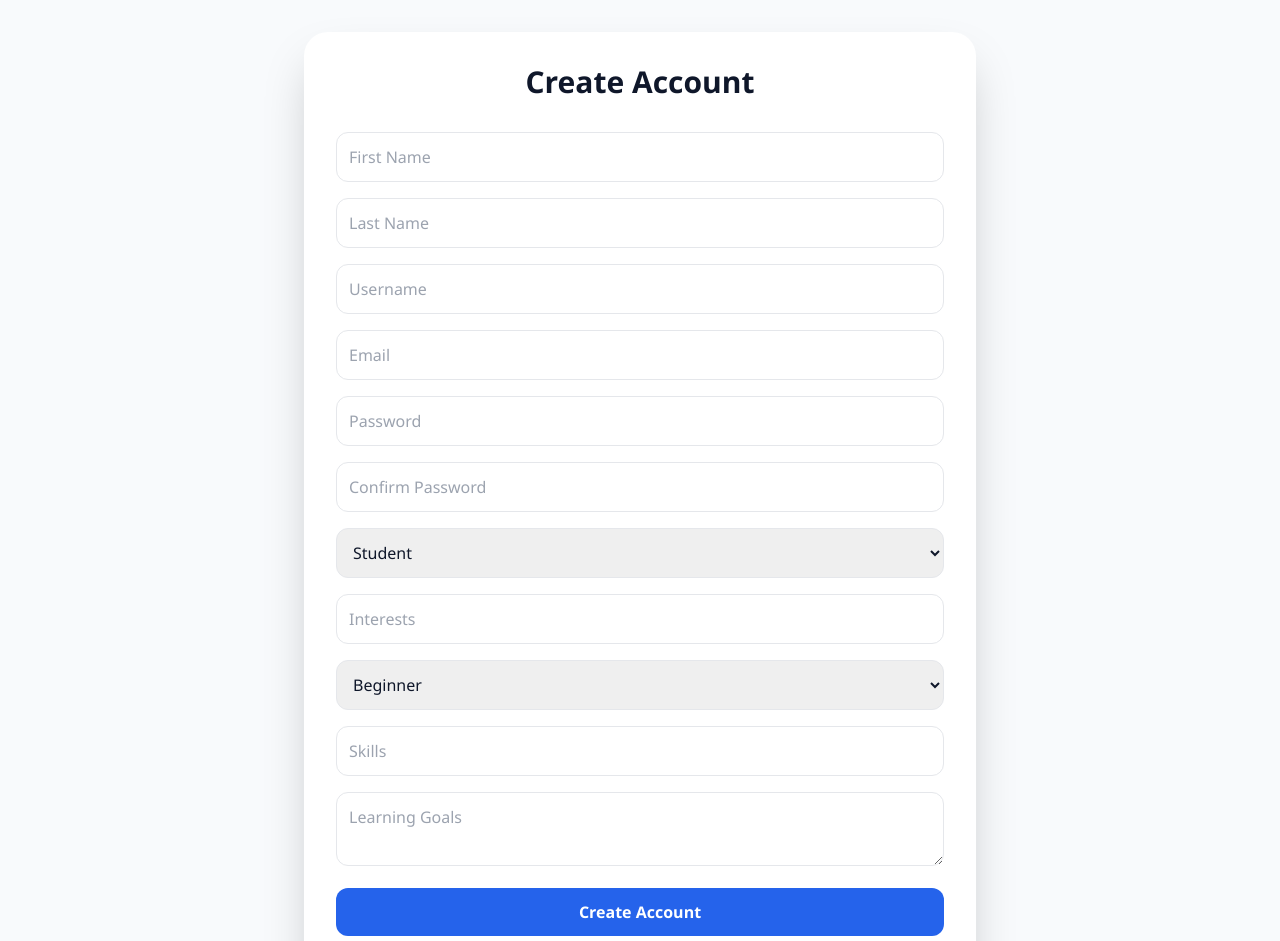
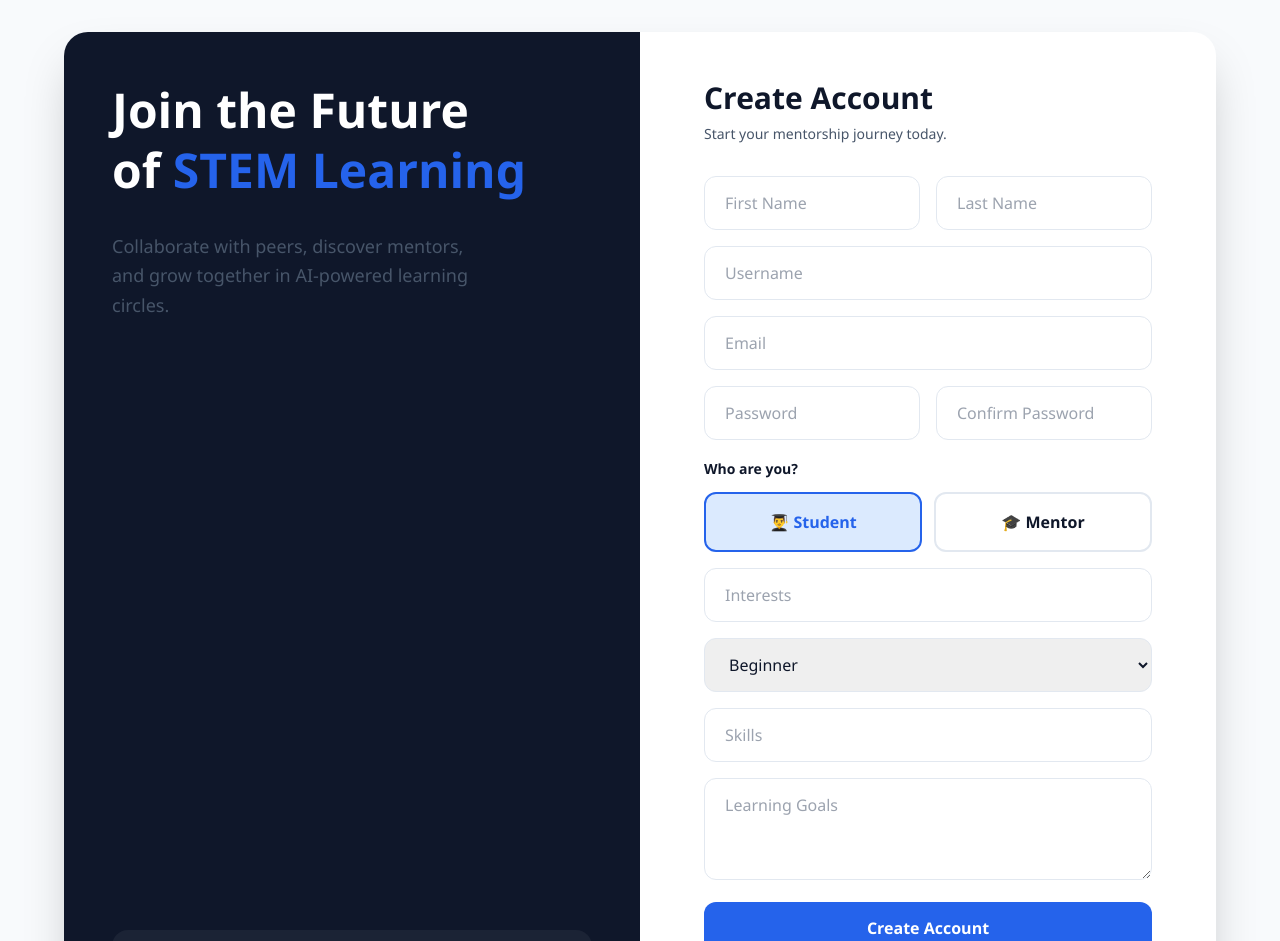
Before and after one commit to nehasree25/Mentor-Circle, a React app in the folder frontend/: page /signup in a window 1280 px wide. Shown: the top 941 px of the page. Built offline with nearby package versions, Linux system fonts and the light colour scheme; no server answers; the HTML template or start-up script is replaced by a standard one.

Commit message:
modified the ui of signup

```diff
--- a/frontend/src/pages/Signup.jsx
+++ b/frontend/src/pages/Signup.jsx
@@ -11,7 +11,6 @@ const Signup = () => {
   const [loading, setLoading] = useState(false);
   const [errors, setErrors] = useState({});
 
-  // Form State
   const [form, setForm] = useState({
     username: "",
     email: "",
@@ -21,19 +20,19 @@ const Signup = () => {
     password2: "",
     role: "student",
 
-    // Student fields
+    // Student
     interests: "",
     experience_level: "beginner",
     skills: "",
     learning_goals: "",
 
-    // Mentor fields
+    // Mentor
     mentorship_expertise: "",
     bio: "",
     years_of_experience: "",
   });
 
-  // Handle Input Changes
+  // Handle Change
   const handleChange = (e) => {
     const { name, value } = e.target;
 
@@ -42,7 +41,6 @@ const Signup = () => {
       [name]: value,
     });
 
-    // Clear field error when typing
     if (errors[name]) {
       setErrors({
         ...errors,
@@ -51,45 +49,38 @@ const Signup = () => {
     }
   };
 
-  // Frontend Validation
+  // Validation
   const validateForm = () => {
     const newErrors = {};
 
-    if (!form.first_name.trim()) {
+    if (!form.first_name.trim())
       newErrors.first_name = "First name is required";
-    }
 
-    if (!form.last_name.trim()) {
+    if (!form.last_name.trim())
       newErrors.last_name = "Last name is required";
-    }
 
-    if (!form.username.trim()) {
+    if (!form.username.trim())
       newErrors.username = "Username is required";
-    }
 
-    if (!form.email.trim()) {
+    if (!form.email.trim())
       newErrors.email = "Email is required";
-    }
 
-    if (!/^[^\s@]+@[^\s@]+\.[^\s@]+$/.test(form.email)) {
+    if (!/^[^\s@]+@[^\s@]+\.[^\s@]+$/.test(form.email))
       newErrors.email = "Invalid email format";
-    }
 
-    if (form.password.length < 8) {
+    if (form.password.length < 8)
       newErrors.password =
         "Password must be at least 8 characters";
-    }
 
-    if (form.password !== form.password2) {
+    if (form.password !== form.password2)
       newErrors.password2 = "Passwords do not match";
-    }
 
     setErrors(newErrors);
 
     return Object.keys(newErrors).length === 0;
   };
 
-  // Submit Handler
+  // Submit
   const handleSubmit = async (e) => {
     e.preventDefault();
 
@@ -110,7 +101,7 @@ const Signup = () => {
         role: form.role,
       };
 
-      // Student Payload
+      // Student
       if (form.role === "student") {
         payload = {
           ...payload,
@@ -121,7 +112,7 @@ const Signup = () => {
         };
       }
 
-      // Mentor Payload
+      // Mentor
       if (form.role === "mentor") {
         payload = {
           ...payload,
@@ -137,12 +128,9 @@ const Signup = () => {
         };
       }
 
-      console.log("Signup Payload:", payload);
-
-      // API Call
       const data = await authService.signup(payload);
 
-      // Store Session
+      // Save session
       await setSession({
         user: data.user,
         access: data.access,
@@ -198,18 +186,61 @@ const Signup = () => {
 
   return (
     <main className="min-h-screen bg-appbg py-8 px-4">
-      <div className="max-w-2xl mx-auto bg-white rounded-3xl shadow-2xl p-8">
+      <div className="max-w-6xl mx-auto">
+        <div className="grid md:grid-cols-2 overflow-hidden rounded-3xl shadow-2xl">
 
-        <h2 className="text-3xl font-bold text-center mb-8">
+          {/* LEFT SIDE */}
+          <section className="hidden md:flex flex-col justify-between bg-navy p-12 text-white">
+
+            <div className="space-y-8">
+              <h1 className="text-5xl font-bold leading-tight">
+                Join the Future
+                <br />
+                of{" "}
+                <span className="text-royal">
+                  STEM Learning
+                </span>
+              </h1>
+
+              <p className="text-textsecondary text-lg leading-relaxed max-w-sm">
+                Collaborate with peers, discover
+                mentors, and grow together in
+                AI-powered learning circles.
+              </p>
+            </div>
+
+            <div className="bg-white/5 rounded-2xl p-5">
+              <p className="text-textsecondary text-sm">
+                Learn Web Development,
+                AI/ML, Cybersecurity, DSA,
+                and more.
+              </p>
+            </div>
+          </section>
+
+          {/* RIGHT SIDE */}
+          <section className="bg-white p-8 md:p-12">
+            <div className="max-w-md mx-auto">
+
+              <div className="mb-8">
+                <h2 className="text-3xl font-bold text-navy">
                   Create Account
                 </h2>
 
+                <p className="text-textsecondary mt-2 text-sm">
+                  Start your mentorship journey today.
+                </p>
+              </div>
+
+              {/* FORM */}
               <form
                 onSubmit={handleSubmit}
                 className="space-y-4"
               >
 
-          {/* First Name */}
+                {/* Name */}
+                <div className="grid grid-cols-2 gap-4">
+
                   <div>
                     <input
                       type="text"
@@ -217,16 +248,21 @@ const Signup = () => {
                       placeholder="First Name"
                       value={form.first_name}
                       onChange={handleChange}
-              className="w-full border rounded-xl p-3"
+                      disabled={loading}
+                      className={`w-full rounded-xl border px-5 py-3.5 outline-none transition-all ${
+                        errors.first_name
+                          ? "border-red-500 bg-red-50"
+                          : "border-borderline focus:border-royal focus:ring-4 focus:ring-softblue"
+                      }`}
                     />
+
                     {errors.first_name && (
-              <p className="text-red-500 text-sm mt-1">
+                      <p className="text-red-500 text-xs mt-1">
                         {errors.first_name}
                       </p>
                     )}
                   </div>
 
-          {/* Last Name */}
                   <div>
                     <input
                       type="text"
@@ -234,13 +270,20 @@ const Signup = () => {
                       placeholder="Last Name"
                       value={form.last_name}
                       onChange={handleChange}
-              className="w-full border rounded-xl p-3"
+                      disabled={loading}
+                      className={`w-full rounded-xl border px-5 py-3.5 outline-none transition-all ${
+                        errors.last_name
+                          ? "border-red-500 bg-red-50"
+                          : "border-borderline focus:border-royal focus:ring-4 focus:ring-softblue"
+                      }`}
                     />
+
                     {errors.last_name && (
-              <p className="text-red-500 text-sm mt-1">
+                      <p className="text-red-500 text-xs mt-1">
                         {errors.last_name}
                       </p>
                     )}
+                  </div>
                 </div>
 
                 {/* Username */}
@@ -251,10 +294,16 @@ const Signup = () => {
                     placeholder="Username"
                     value={form.username}
                     onChange={handleChange}
-              className="w-full border rounded-xl p-3"
+                    disabled={loading}
+                    className={`w-full rounded-xl border px-5 py-3.5 outline-none transition-all ${
+                      errors.username
+                        ? "border-red-500 bg-red-50"
+                        : "border-borderline focus:border-royal focus:ring-4 focus:ring-softblue"
+                    }`}
                   />
+
                   {errors.username && (
-              <p className="text-red-500 text-sm mt-1">
+                    <p className="text-red-500 text-xs mt-1">
                       {errors.username}
                     </p>
                   )}
@@ -268,16 +317,24 @@ const Signup = () => {
                     placeholder="Email"
                     value={form.email}
                     onChange={handleChange}
-              className="w-full border rounded-xl p-3"
+                    disabled={loading}
+                    className={`w-full rounded-xl border px-5 py-3.5 outline-none transition-all ${
+                      errors.email
+                        ? "border-red-500 bg-red-50"
+                        : "border-borderline focus:border-royal focus:ring-4 focus:ring-softblue"
+                    }`}
                   />
+
                   {errors.email && (
-              <p className="text-red-500 text-sm mt-1">
+                    <p className="text-red-500 text-xs mt-1">
                       {errors.email}
                     </p>
                   )}
                 </div>
 
-          {/* Password */}
+                {/* Passwords */}
+                <div className="grid grid-cols-2 gap-4">
+
                   <div>
                     <input
                       type="password"
@@ -285,16 +342,21 @@ const Signup = () => {
                       placeholder="Password"
                       value={form.password}
                       onChange={handleChange}
-              className="w-full border rounded-xl p-3"
+                      disabled={loading}
+                      className={`w-full rounded-xl border px-5 py-3.5 outline-none transition-all ${
+                        errors.password
+                          ? "border-red-500 bg-red-50"
+                          : "border-borderline focus:border-royal focus:ring-4 focus:ring-softblue"
+                      }`}
                     />
+
                     {errors.password && (
-              <p className="text-red-500 text-sm mt-1">
+                      <p className="text-red-500 text-xs mt-1">
                         {errors.password}
                       </p>
                     )}
                   </div>
 
-          {/* Confirm Password */}
                   <div>
                     <input
                       type="password"
@@ -302,33 +364,68 @@ const Signup = () => {
                       placeholder="Confirm Password"
                       value={form.password2}
                       onChange={handleChange}
-              className="w-full border rounded-xl p-3"
+                      disabled={loading}
+                      className={`w-full rounded-xl border px-5 py-3.5 outline-none transition-all ${
+                        errors.password2
+                          ? "border-red-500 bg-red-50"
+                          : "border-borderline focus:border-royal focus:ring-4 focus:ring-softblue"
+                      }`}
                     />
+
                     {errors.password2 && (
-              <p className="text-red-500 text-sm mt-1">
+                      <p className="text-red-500 text-xs mt-1">
                         {errors.password2}
                       </p>
                     )}
                   </div>
+                </div>
 
                 {/* Role */}
-          <div>
-            <select
-              name="role"
-              value={form.role}
-              onChange={handleChange}
-              className="w-full border rounded-xl p-3"
+                <div className="space-y-3">
+
+                  <label className="text-sm font-semibold text-navy">
+                    Who are you?
+                  </label>
+
+                  <div className="grid grid-cols-2 gap-3">
+
+                    <button
+                      type="button"
+                      onClick={() =>
+                        setForm({
+                          ...form,
+                          role: "student",
+                        })
+                      }
+                      className={`rounded-xl border-2 py-4 font-semibold transition-all ${
+                        form.role === "student"
+                          ? "border-royal bg-softblue text-royal"
+                          : "border-borderline"
+                      }`}
                     >
-              <option value="student">
-                Student
-              </option>
-              <option value="mentor">
-                Mentor
-              </option>
-            </select>
+                      👨‍🎓 Student
+                    </button>
+
+                    <button
+                      type="button"
+                      onClick={() =>
+                        setForm({
+                          ...form,
+                          role: "mentor",
+                        })
+                      }
+                      className={`rounded-xl border-2 py-4 font-semibold transition-all ${
+                        form.role === "mentor"
+                          ? "border-royal bg-softblue text-royal"
+                          : "border-borderline"
+                      }`}
+                    >
+                      🎓 Mentor
+                    </button>
+                  </div>
                 </div>
 
-          {/* Student Fields */}
+                {/* STUDENT */}
                 {form.role === "student" && (
                   <>
                     <input
@@ -337,21 +434,23 @@ const Signup = () => {
                       placeholder="Interests"
                       value={form.interests}
                       onChange={handleChange}
-                className="w-full border rounded-xl p-3"
+                      className="w-full rounded-xl border border-borderline px-5 py-3.5"
                     />
 
                     <select
                       name="experience_level"
                       value={form.experience_level}
                       onChange={handleChange}
-                className="w-full border rounded-xl p-3"
+                      className="w-full rounded-xl border border-borderline px-5 py-3.5"
                     >
                       <option value="beginner">
                         Beginner
                       </option>
+
                       <option value="intermediate">
                         Intermediate
                       </option>
+
                       <option value="advanced">
                         Advanced
                       </option>
@@ -363,7 +462,7 @@ const Signup = () => {
                       placeholder="Skills"
                       value={form.skills}
                       onChange={handleChange}
-                className="w-full border rounded-xl p-3"
+                      className="w-full rounded-xl border border-borderline px-5 py-3.5"
                     />
 
                     <textarea
@@ -371,12 +470,13 @@ const Signup = () => {
                       placeholder="Learning Goals"
                       value={form.learning_goals}
                       onChange={handleChange}
-                className="w-full border rounded-xl p-3"
+                      rows="3"
+                      className="w-full rounded-xl border border-borderline px-5 py-3.5"
                     />
                   </>
                 )}
 
-          {/* Mentor Fields */}
+                {/* MENTOR */}
                 {form.role === "mentor" && (
                   <>
                     <input
@@ -385,7 +485,7 @@ const Signup = () => {
                       placeholder="Mentorship Expertise"
                       value={form.mentorship_expertise}
                       onChange={handleChange}
-                className="w-full border rounded-xl p-3"
+                      className="w-full rounded-xl border border-borderline px-5 py-3.5"
                     />
 
                     <input
@@ -394,7 +494,7 @@ const Signup = () => {
                       placeholder="Skills"
                       value={form.skills}
                       onChange={handleChange}
-                className="w-full border rounded-xl p-3"
+                      className="w-full rounded-xl border border-borderline px-5 py-3.5"
                     />
 
                     <input
@@ -403,15 +503,16 @@ const Signup = () => {
                       placeholder="Years of Experience"
                       value={form.years_of_experience}
                       onChange={handleChange}
-                className="w-full border rounded-xl p-3"
+                      className="w-full rounded-xl border border-borderline px-5 py-3.5"
                     />
 
                     <textarea
                       name="bio"
-                placeholder="Bio"
+                      placeholder="Short Bio"
                       value={form.bio}
                       onChange={handleChange}
-                className="w-full border rounded-xl p-3"
+                      rows="3"
+                      className="w-full rounded-xl border border-borderline px-5 py-3.5"
                     />
                   </>
                 )}
@@ -420,23 +521,27 @@ const Signup = () => {
                 <button
                   type="submit"
                   disabled={loading}
-            className="w-full bg-blue-600 text-white rounded-xl p-3 font-bold"
+                  className="w-full rounded-xl bg-royal hover:bg-darkblue text-white font-bold py-3.5 transition-all"
                 >
                   {loading
-              ? "Creating..."
+                    ? "Creating account..."
                     : "Create Account"}
                 </button>
 
-          <p className="text-center text-sm">
+                {/* Login */}
+                <p className="text-center text-sm text-textsecondary">
                   Already have an account?{" "}
                   <Link
                     to="/login"
-              className="text-blue-600 font-semibold"
+                    className="text-royal font-bold"
                   >
-              Login
+                    Sign in
                   </Link>
                 </p>
               </form>
+            </div>
+          </section>
+        </div>
       </div>
     </main>
   );
```
Lines whose indentation alone changed are shown as unchanged.
